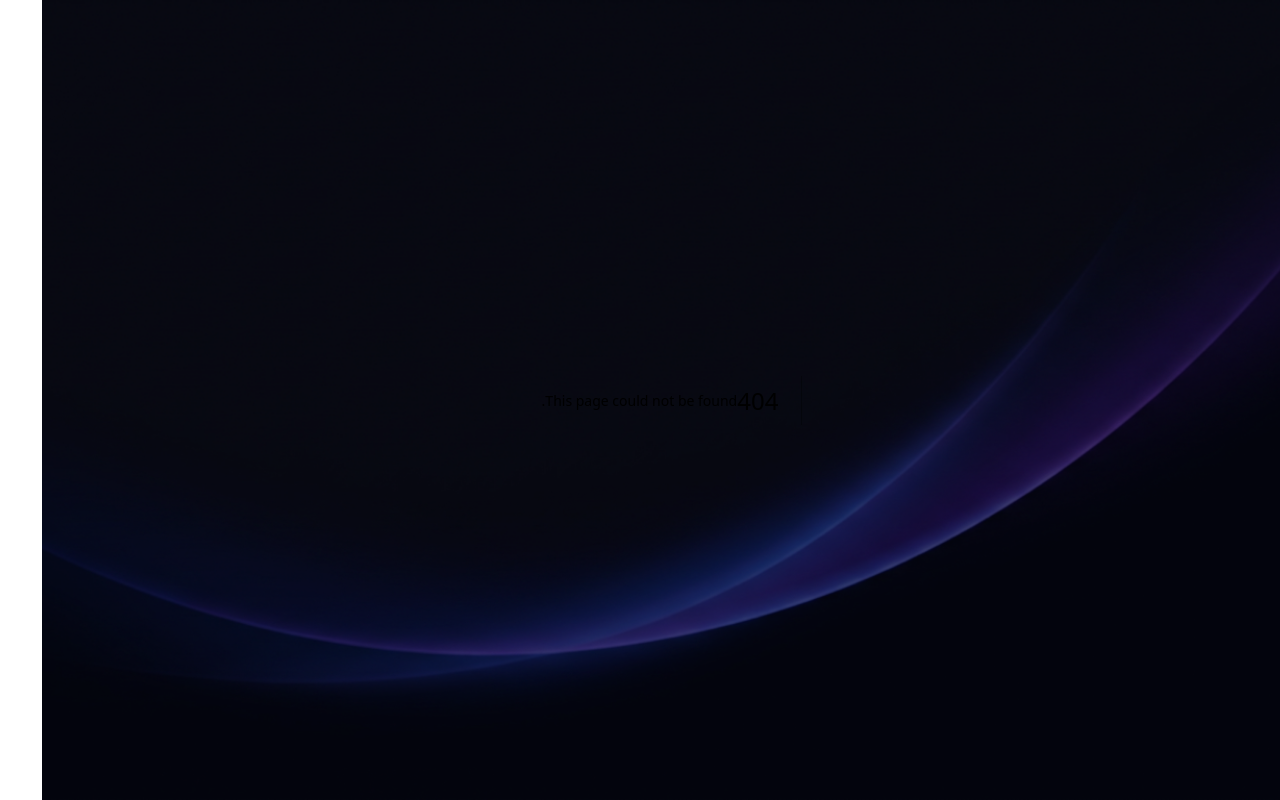
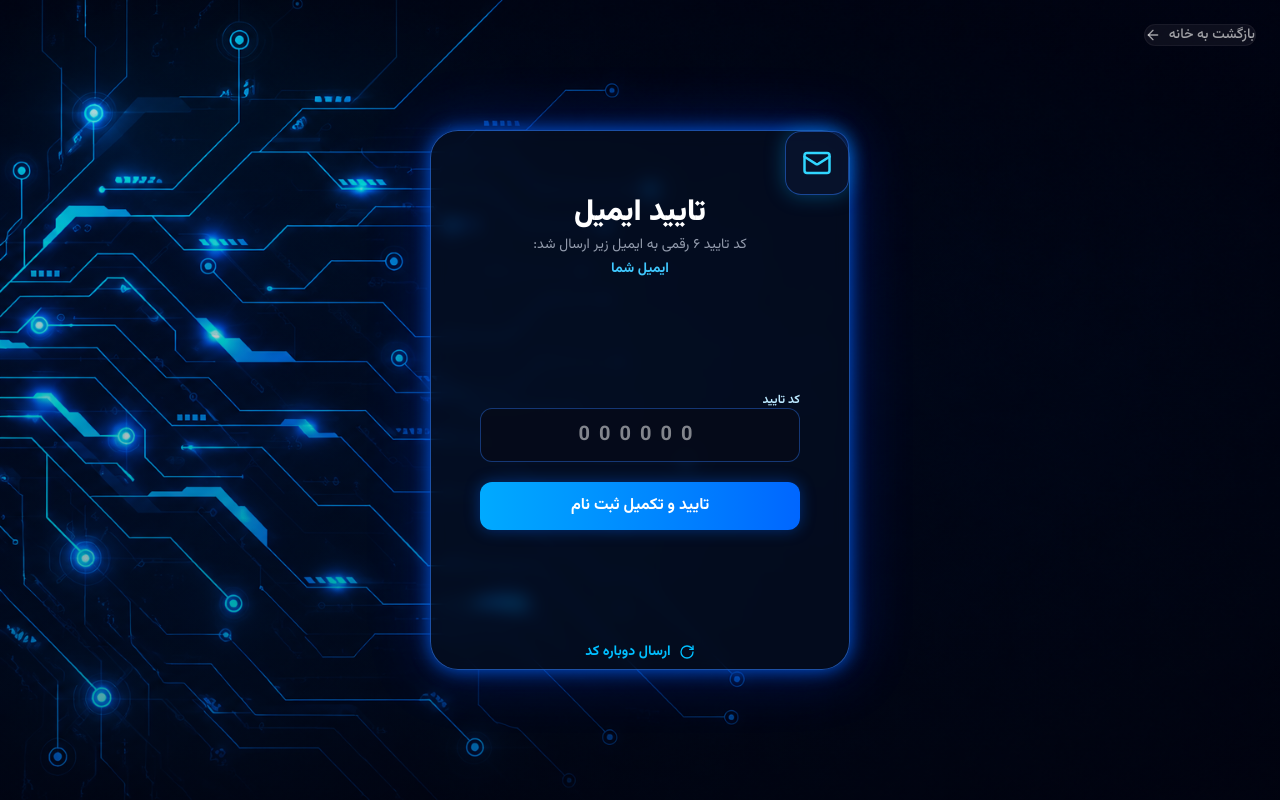
Before and after one commit to ali-m-9/velora-code, a Next.js app: page /verify-email in a window 1280 px wide. Before the commit this address had no page. Built offline with nearby package versions, Linux system fonts and the light colour scheme.

Commit message:
add page sending code confirm for email

```diff
--- a/app/register/page.tsx
+++ b/app/register/page.tsx
@@ -3,6 +3,8 @@
 import React, { useState } from "react";
 import Link from "next/link";
 import { ArrowLeft } from "lucide-react";
+import { useRouter } from "next/navigation";
+
 
 export default function LoginPage() {
   const [formData, setFormData] = useState({
@@ -11,8 +13,11 @@ export default function LoginPage() {
     remember: false,
   });
 
+  const router = useRouter();
+
 const handleChange = (e: React.ChangeEvent<HTMLInputElement>) => {
   const { name, value, type, checked } = e.target;
+
   setFormData((prev) => ({
     ...prev,
     [name]: type === "checkbox" ? checked : value,
@@ -21,8 +26,15 @@ export default function LoginPage() {
 
 const handleSubmit = (e: React.FormEvent) => {
   e.preventDefault();
+
+  alert("handleSubmit اجرا شد");
   console.log("اطلاعات ورود:", formData);
+
+  router.push(
+    `/verify-email?email=${encodeURIComponent(formData.email)}`
+  );
 };
+
 
   return (
     <main
--- /dev/null
+++ b/app/verify-email/page.tsx
@@ -0,0 +1,157 @@
+"use client";
+
+import React, { useEffect, useState, Suspense } from "react";
+import Link from "next/link";
+import { ArrowLeft, Mail, RotateCw } from "lucide-react";
+import { useRouter, useSearchParams } from "next/navigation";
+
+function VerifyContent() {
+  const router = useRouter();
+  const searchParams = useSearchParams();
+  const email = searchParams.get("email") || "ایمیل شما";
+
+  const [code, setCode] = useState("");
+  const [error, setError] = useState("");
+  const [isResending, setIsResending] = useState(false);
+  const [countdown, setCountdown] = useState(0);
+
+  useEffect(() => {
+    if (countdown <= 0) return;
+
+    const timer = setInterval(() => {
+      setCountdown((prev) => prev - 1);
+    }, 1000);
+
+    return () => clearInterval(timer);
+  }, [countdown]);
+
+  const handleSubmit = (e: React.FormEvent) => {
+    e.preventDefault();
+
+    if (code.length !== 6) {
+      setError("کد تایید باید ۶ رقم باشد.");
+      return;
+    }
+
+    router.push("/");
+  };
+
+  const handleResendCode = () => {
+    if (countdown > 0 || isResending) return;
+
+    setIsResending(true);
+
+    setTimeout(() => {
+      setIsResending(false);
+      setCountdown(59);
+    }, 600);
+  };
+
+  return (
+    <section className="relative z-10 flex min-h-[540px] w-full max-w-[420px] flex-col justify-between rounded-[28px] border border-[#2d7dff]/60 bg-[#071126]/55 px-8 py-10 shadow-[0_0_18px_rgba(0,102,255,0.8),0_0_60px_rgba(10,60,255,0.3)] backdrop-blur-sm">
+      <header className="mt-8 text-center">
+        <div className="mx-auto mb-6 flex size-16 items-center justify-center rounded-2xl border border-[#2d7dff]/50 bg-[#0b1834]/60 text-[#31d6ff] shadow-[0_0_20px_rgba(0,170,255,0.35)]">
+          <Mail size={30} />
+        </div>
+        <h1 className="text-3xl font-black text-white">تایید ایمیل</h1>
+        <p className="mt-4 text-sm leading-7 text-[#b8c1d1]/80">
+          کد تایید ۶ رقمی به ایمیل زیر ارسال شد:
+        </p>
+        <p dir="ltr" className="mt-2 break-all text-sm font-bold text-[#40c9ff]">
+          {email}
+        </p>
+      </header>
+
+      <form onSubmit={handleSubmit} className="flex w-full flex-col items-center gap-5">
+        <div className="w-full max-w-[320px]">
+          <label
+            htmlFor="verification-code"
+            className="mb-2 block pr-1 text-xs font-bold text-[#bce9ff]"
+          >
+            کد تایید
+          </label>
+
+          <input
+            id="verification-code"
+            type="text"
+            inputMode="numeric"
+            maxLength={6}
+            value={code}
+            onChange={(e) => {
+              setCode(e.target.value.replace(/\D/g, ""));
+              setError("");
+            }}
+            placeholder="000000"
+            className="h-[54px] w-full rounded-xl border border-[#2d7dff]/40 bg-[#070b19]/85 px-4 text-center text-xl font-bold tracking-[0.45em] text-white focus:border-[#00d9ff] focus:outline-none"
+          />
+
+          {error && (
+            <p className="mt-2 pr-1 text-xs text-red-300">{error}</p>
+          )}
+        </div>
+
+        {countdown > 0 && (
+          <div className="flex w-full max-w-[320px] flex-col items-center justify-center rounded-2xl border border-[#2d7dff]/30 bg-[#0b1834]/40 py-4">
+            <span className="text-4xl font-black text-[#40c9ff] tabular-nums">
+              {countdown}
+            </span>
+            <span className="mt-1 text-xs font-medium text-[#b8c1d1]/80">
+              ثانیه تا امکان ارسال مجدد
+            </span>
+          </div>
+        )}
+
+        <button
+          type="submit"
+          className="mt-2 h-[48px] w-full max-w-[320px] rounded-xl bg-gradient-to-r from-[#00aaff] to-[#0066ff] font-bold text-white shadow-[0_0_15px_rgba(0,102,255,0.4)] transition-all hover:scale-[1.01]"
+        >
+          تایید و تکمیل ثبت نام
+        </button>
+      </form>
+
+      <div className="mb-4 text-center">
+        <button
+          type="button"
+          onClick={handleResendCode}
+          disabled={isResending || countdown > 0}
+          className="mt-3 inline-flex items-center gap-2 text-sm font-bold text-[#00bfff] disabled:cursor-not-allowed disabled:opacity-50"
+        >
+          <RotateCw size={16} className={isResending ? "animate-spin" : ""} />
+          {isResending
+            ? "در حال آماده‌سازی..."
+            : countdown > 0
+            ? "ارسال دوباره غیرفعال است"
+            : "ارسال دوباره کد"}
+        </button>
+      </div>
+    </section>
+  );
+}
+
+export default function VerifyEmailPage() {
+  return (
+    <main
+      dir="rtl"
+      className="relative flex min-h-screen items-center justify-center overflow-hidden bg-[#02040d] px-4 py-12"
+      style={{
+        backgroundImage: `linear-gradient(to bottom, rgba(2, 4, 13, 0.12), rgba(2, 4, 13, 0.38)), url("/images/login-circuit-bg.png")`,
+        backgroundSize: "cover",
+        backgroundPosition: "center",
+      }}
+    >
+      <div className="absolute right-6 top-6 z-20">
+        <Link
+          href="/"
+          className="flex items-center gap-2 rounded-xl border border-white/5 bg-white/5 px-4 py-2 text-sm font-medium text-white/60 backdrop-blur-md transition-all hover:bg-white/10 hover:text-white"
+        >
+          <span>بازگشت به خانه</span>
+          <ArrowLeft size={16} />
+        </Link>
+      </div>
+
+      <Suspense fallback={<div className="text-white">در حال بارگذاری...</div>}>
+        <VerifyContent />
+      </Suspense>
+    </main>
+  );
+}
```
Lines whose indentation alone changed are shown as unchanged.
